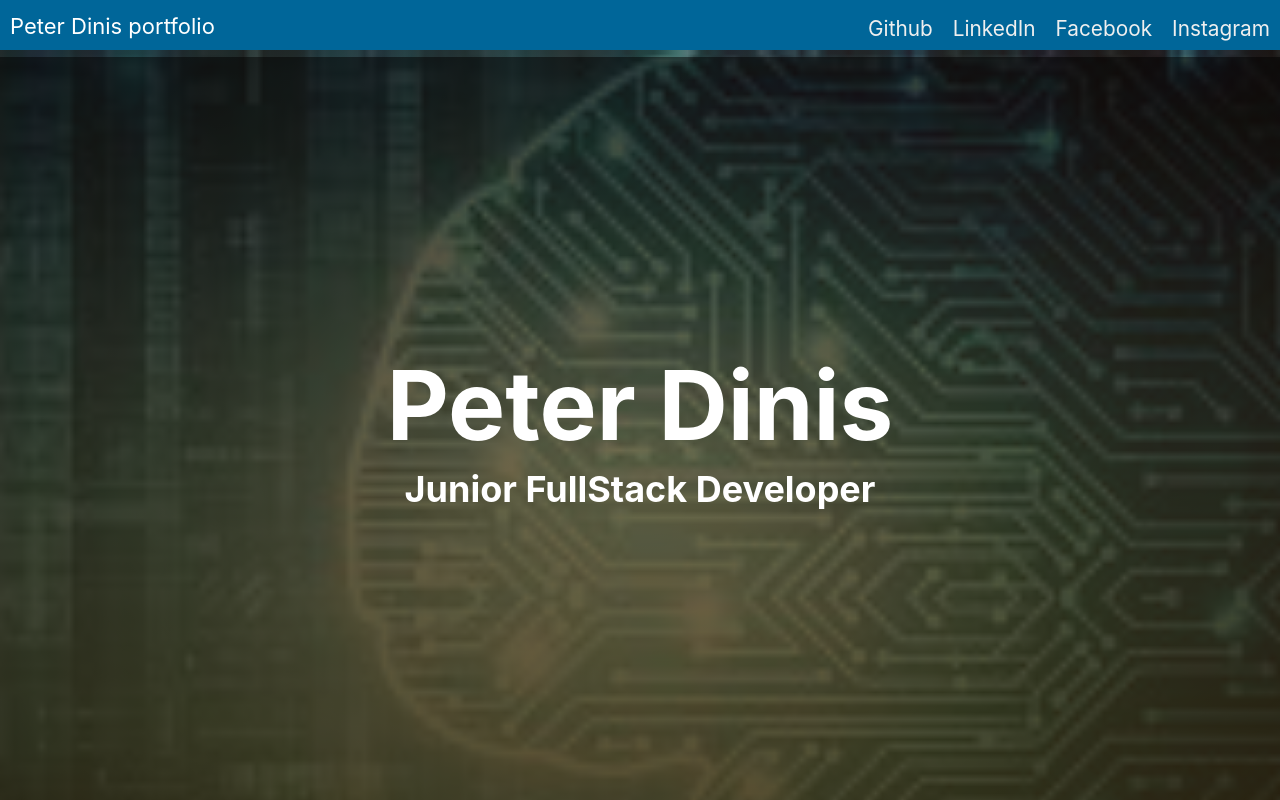
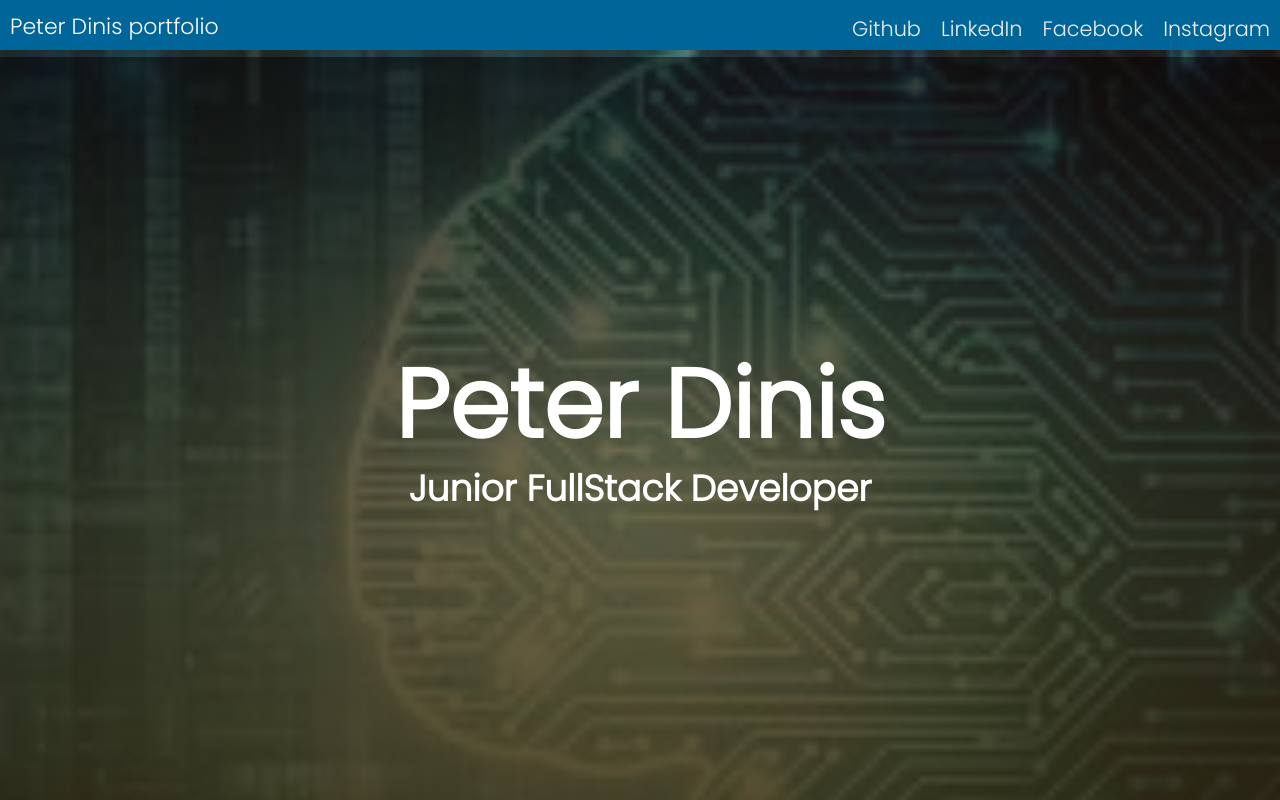
Before and after one commit to peterdinis/Portfolio-Dinis, a React (Create React App) app: page / in a window 1280 px wide. Shown: the top 800 px of the page. Built offline with nearby package versions, Linux system fonts and the light colour scheme.

Commit message:
Css reset and add new font

```diff
--- a/public/index.html
+++ b/public/index.html
@@ -6,6 +6,9 @@
     <meta name="viewport" content="width=device-width, initial-scale=1" />
     <meta name="theme-color" content="#000000" />
     <link href="https://unpkg.com/tailwindcss@^2/dist/tailwind.min.css" rel="stylesheet">
+    <link rel="preconnect" href="https://fonts.googleapis.com">
+<link rel="preconnect" href="https://fonts.gstatic.com" crossorigin>
+<link href="https://fonts.googleapis.com/css2?family=Poppins:wght@300&display=swap" rel="stylesheet">
     <meta
       name="description"
       content="Web site created using create-react-app"
--- a/src/index.css
+++ b/src/index.css
@@ -1,13 +1,6 @@
-body {
+* {
   margin: 0;
-  font-family: -apple-system, BlinkMacSystemFont, 'Segoe UI', 'Roboto', 'Oxygen',
-    'Ubuntu', 'Cantarell', 'Fira Sans', 'Droid Sans', 'Helvetica Neue',
-    sans-serif;
-  -webkit-font-smoothing: antialiased;
-  -moz-osx-font-smoothing: grayscale;
+  padding: 0;
+  box-sizing: border-box;
+  font-family: 'Poppins', sans-serif;
 }
-
-code {
-  font-family: source-code-pro, Menlo, Monaco, Consolas, 'Courier New',
-    monospace;
-}
```
